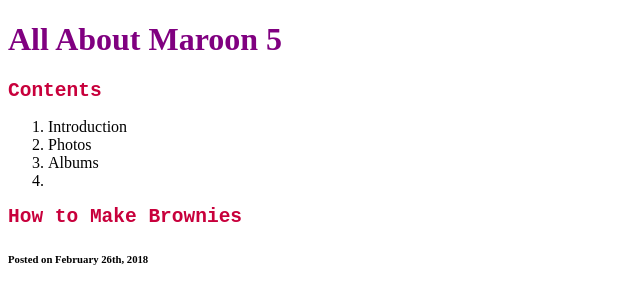
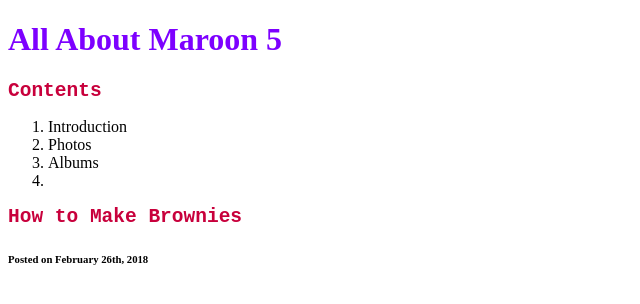
Before and after one commit to jvneha/jvneha.gitbub.io, a plain HTML site: page index.html in a window 1280 px wide. Shown: the whole page, without its empty margins (0-640 px from the left). Drawn offline with Linux system fonts and the light colour scheme.

Commit message:
Update index.html

```diff
--- a/index.html
+++ b/index.html
@@ -5,8 +5,8 @@
         <title> All About Maroon 5 </title>
         <style>
                h1 {
-            color: purple;
-            text-style:
+            color: rgb(125, 0, 255);
+            text-style: cursive
             text-align: center;
             }
                 h2 {
```
